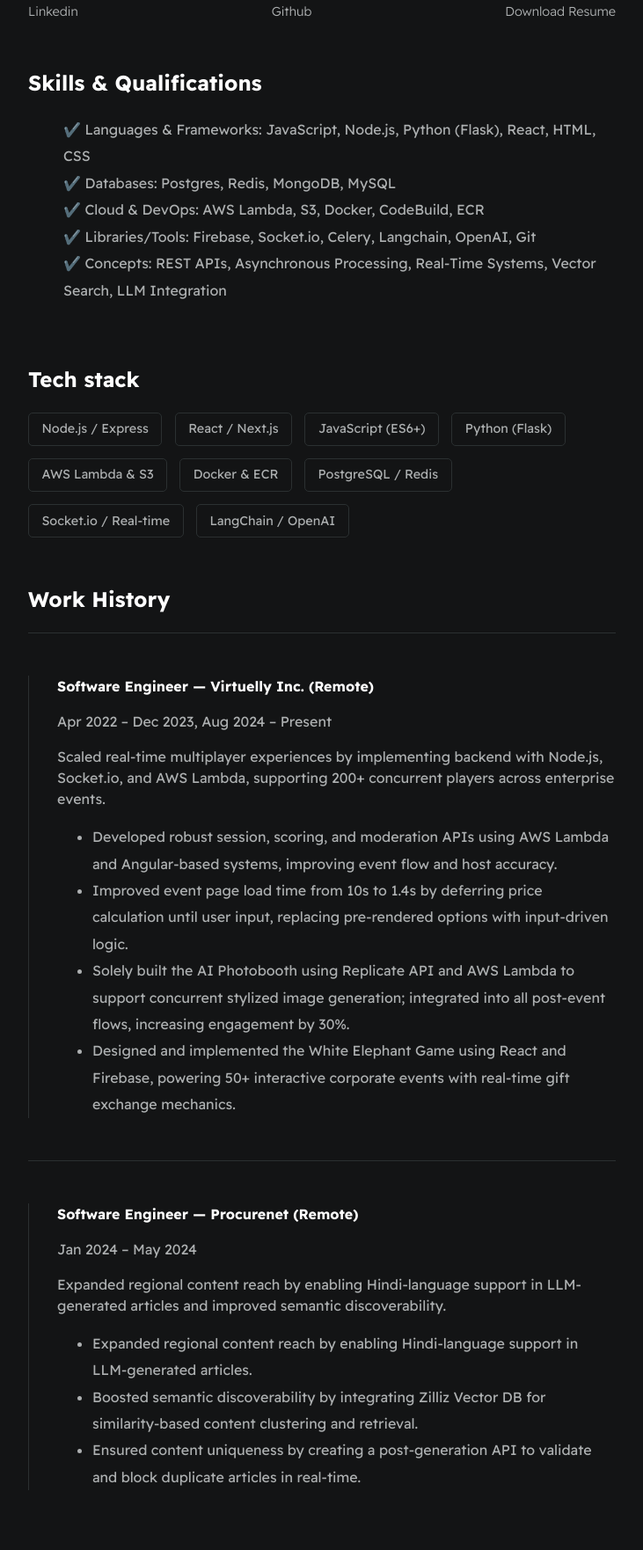
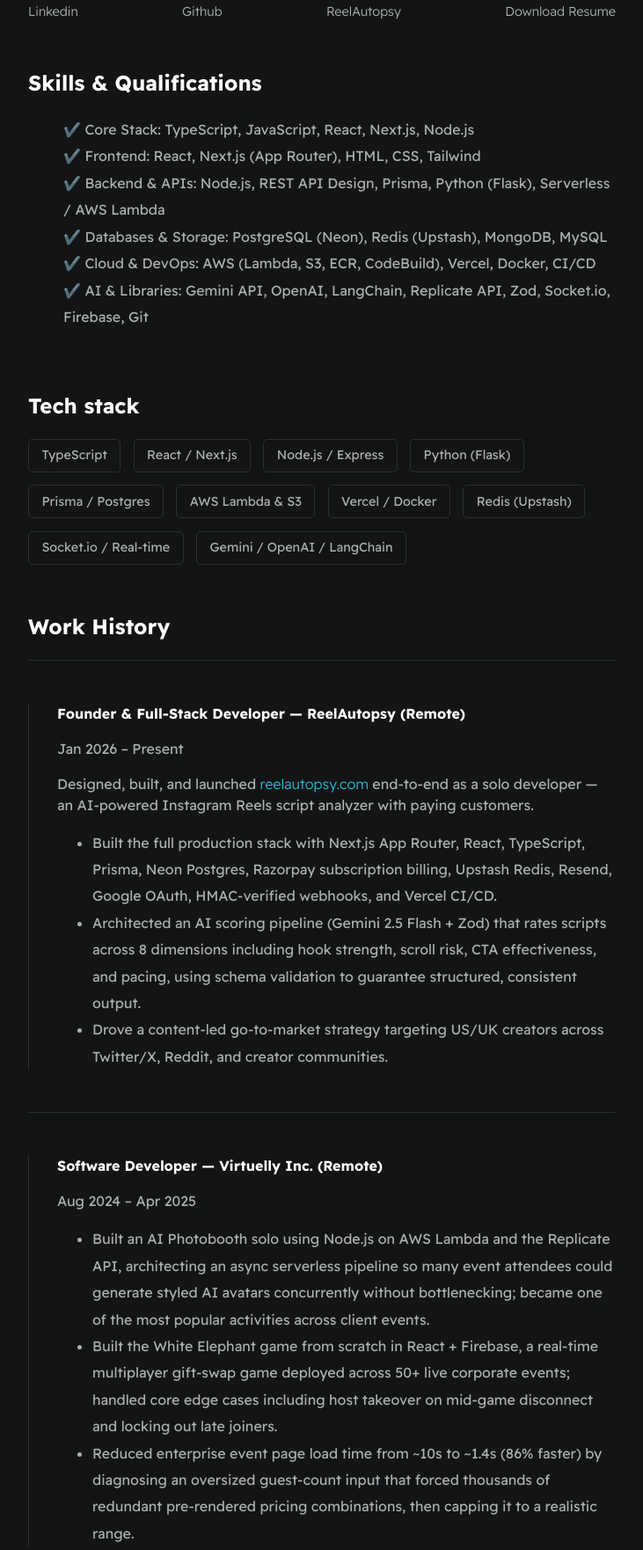
Before and after one commit to Subham2512/Portfolio-main, a plain HTML site: page index.html in a window 1280 px wide. Shown: the part 349-2111 px from the top of the page at 88% size, without its empty margins (274-1005 px from the left). Drawn offline with Linux system fonts and the light colour scheme.

Commit message:
Update index.html

```diff
--- a/index.html
+++ b/index.html
@@ -5,7 +5,7 @@
     <meta charset="utf-8">
     <meta http-equiv="X-UA-Compatible" content="IE=edge">
     <title>Subham Dixit</title>
-    <meta name="description" content="Full-Stack JavaScript Engineer — Node.js, React, AWS, Python, AI/LLM Integration">
+    <meta name="description" content="Full-Stack Developer — TypeScript, React, Next.js, Node.js, AWS, AI/LLM Integration">
     <meta name="viewport" content="width=device-width, initial-scale=1">
     <link rel="stylesheet" href="./styles/main.css">
 </head>
@@ -18,43 +18,45 @@
 
             <div>
                 <h1 id="user-name">Subham Dixit</h1>
-                <p id="bio">Full-Stack JavaScript Engineer with 3 years of experience building real-time, cloud-native web platforms. Specialized in API design, scalable system architecture, and integrating AI/LLM workflows.</p>
+                <p id="bio">Full-Stack Developer with 3+ years shipping production web applications in TypeScript, React, Next.js, and Node.js. I own features end-to-end, from architecture and API design to frontend and deployment on AWS and Vercel.</p>
                 <p id="email">📧 dixitsubham12@gmail.com</p>
             </div>
         </section>
 
         <section class="section--page">
-
             <div id="socials--list">
                 <a href="https://www.linkedin.com/in/subham-dixit-9b00a0105/" target="_blank">Linkedin</a>
                 <a href="https://github.com/Subham2512" target="_blank">Github</a>
-                <a href="/mnt/data/Subham_Resume.pdf" target="_blank">Download Resume</a>
+                <a href="https://reelautopsy.com" target="_blank">ReelAutopsy</a>
+                <a href="./assets/Subham_Resume.pdf" target="_blank">Download Resume</a>
             </div>
         </section>
 
         <section class="section--page">
             <h2>Skills & Qualifications</h2>
             <ul id="qualifications--list">
-                <li>✔️ Languages & Frameworks: JavaScript, Node.js, Python (Flask), React, HTML, CSS</li>
-                <li>✔️ Databases: Postgres, Redis, MongoDB, MySQL</li>
-                <li>✔️ Cloud & DevOps: AWS Lambda, S3, Docker, CodeBuild, ECR</li>
-                <li>✔️ Libraries/Tools: Firebase, Socket.io, Celery, Langchain, OpenAI, Git</li>
-                <li>✔️ Concepts: REST APIs, Asynchronous Processing, Real-Time Systems, Vector Search, LLM Integration</li>
+                <li>✔️ Core Stack: TypeScript, JavaScript, React, Next.js, Node.js</li>
+                <li>✔️ Frontend: React, Next.js (App Router), HTML, CSS, Tailwind</li>
+                <li>✔️ Backend & APIs: Node.js, REST API Design, Prisma, Python (Flask), Serverless / AWS Lambda</li>
+                <li>✔️ Databases & Storage: PostgreSQL (Neon), Redis (Upstash), MongoDB, MySQL</li>
+                <li>✔️ Cloud & DevOps: AWS (Lambda, S3, ECR, CodeBuild), Vercel, Docker, CI/CD</li>
+                <li>✔️ AI & Libraries: Gemini API, OpenAI, LangChain, Replicate API, Zod, Socket.io, Firebase, Git</li>
             </ul>
         </section>
 
         <section class="section--page">
             <h2>Tech stack</h2>
             <div id="wrapper--techstack__items">
+                <div class="card--techstack"><span>TypeScript</span></div>
+                <div class="card--techstack"><span>React / Next.js</span></div>
                 <div class="card--techstack"><span>Node.js / Express</span></div>
-                <div class="card--techstack"><span>React / Next.js</span></div>
-                <div class="card--techstack"><span>JavaScript (ES6+)</span></div>
                 <div class="card--techstack"><span>Python (Flask)</span></div>
+                <div class="card--techstack"><span>Prisma / Postgres</span></div>
                 <div class="card--techstack"><span>AWS Lambda & S3</span></div>
-                <div class="card--techstack"><span>Docker & ECR</span></div>
-                <div class="card--techstack"><span>PostgreSQL / Redis</span></div>
+                <div class="card--techstack"><span>Vercel / Docker</span></div>
+                <div class="card--techstack"><span>Redis (Upstash)</span></div>
                 <div class="card--techstack"><span>Socket.io / Real-time</span></div>
-                <div class="card--techstack"><span>LangChain / OpenAI</span></div>
+                <div class="card--techstack"><span>Gemini / OpenAI / LangChain</span></div>
             </div>
         </section>
 
@@ -63,14 +65,25 @@
 
             <div class="line-break"></div>
             <div class="card--work-history">
-                <strong>Software Engineer — Virtuelly Inc. (Remote)</strong>
-                <p>Apr 2022 – Dec 2023, Aug 2024 – Present</p>
-                <p>Scaled real-time multiplayer experiences by implementing backend with Node.js, Socket.io, and AWS Lambda, supporting 200+ concurrent players across enterprise events.</p>
+                <strong>Founder & Full-Stack Developer — ReelAutopsy (Remote)</strong>
+                <p>Jan 2026 – Present</p>
+                <p>Designed, built, and launched <a href="https://reelautopsy.com" target="_blank">reelautopsy.com</a> end-to-end as a solo developer — an AI-powered Instagram Reels script analyzer with paying customers.</p>
                 <ul>
-                    <li>Developed robust session, scoring, and moderation APIs using AWS Lambda and Angular-based systems, improving event flow and host accuracy.</li>
-                    <li>Improved event page load time from 10s to 1.4s by deferring price calculation until user input, replacing pre-rendered options with input-driven logic.</li>
-                    <li>Solely built the AI Photobooth using Replicate API and AWS Lambda to support concurrent stylized image generation; integrated into all post-event flows, increasing engagement by 30%.</li>
-                    <li>Designed and implemented the White Elephant Game using React and Firebase, powering 50+ interactive corporate events with real-time gift exchange mechanics.</li>
+                    <li>Built the full production stack with Next.js App Router, React, TypeScript, Prisma, Neon Postgres, Razorpay subscription billing, Upstash Redis, Resend, Google OAuth, HMAC-verified webhooks, and Vercel CI/CD.</li>
+                    <li>Architected an AI scoring pipeline (Gemini 2.5 Flash + Zod) that rates scripts across 8 dimensions including hook strength, scroll risk, CTA effectiveness, and pacing, using schema validation to guarantee structured, consistent output.</li>
+                    <li>Drove a content-led go-to-market strategy targeting US/UK creators across Twitter/X, Reddit, and creator communities.</li>
+                </ul>
+            </div>
+
+            <div class="line-break"></div>
+
+            <div class="card--work-history">
+                <strong>Software Developer — Virtuelly Inc. (Remote)</strong>
+                <p>Aug 2024 – Apr 2025</p>
+                <ul>
+                    <li>Built an AI Photobooth solo using Node.js on AWS Lambda and the Replicate API, architecting an async serverless pipeline so many event attendees could generate styled AI avatars concurrently without bottlenecking; became one of the most popular activities across client events.</li>
+                    <li>Built the White Elephant game from scratch in React + Firebase, a real-time multiplayer gift-swap game deployed across 50+ live corporate events; handled core edge cases including host takeover on mid-game disconnect and locking out late joiners.</li>
+                    <li>Reduced enterprise event page load time from ~10s to ~1.4s (86% faster) by diagnosing an oversized guest-count input that forced thousands of redundant pre-rendered pricing combinations, then capping it to a realistic range.</li>
                 </ul>
             </div>
 
@@ -79,29 +92,42 @@
             <div class="card--work-history">
                 <strong>Software Engineer — Procurenet (Remote)</strong>
                 <p>Jan 2024 – May 2024</p>
-                <p>Expanded regional content reach by enabling Hindi-language support in LLM-generated articles and improved semantic discoverability.</p>
                 <ul>
-                    <li>Expanded regional content reach by enabling Hindi-language support in LLM-generated articles.</li>
-                    <li>Boosted semantic discoverability by integrating Zilliz Vector DB for similarity-based content clustering and retrieval.</li>
-                    <li>Ensured content uniqueness by creating a post-generation API to validate and block duplicate articles in real-time.</li>
+                    <li>Added Hindi-language support to an LLM content-generation pipeline by designing and tuning a new prompt that produced structured Hindi articles alongside the existing English flow.</li>
+                    <li>Built a keyword-based duplicate-content check that runs at publish time, scanning article titles and rejecting matches so duplicate-topic articles do not get published.</li>
+                </ul>
+            </div>
+
+            <div class="line-break"></div>
+
+            <div class="card--work-history">
+                <strong>Software Engineer — Virtuelly Inc. (Remote)</strong>
+                <p>Apr 2022 – Dec 2023</p>
+                <ul>
+                    <li>Joined as a junior engineer on a 7-person team building enterprise virtual event platforms (Node.js, React, AWS) serving thousands of concurrent users.</li>
+                    <li>Owned the scoring logic for a real-time event platform (Node.js, Socket.io), implementing and fixing how player and session scores were calculated within live event flows.</li>
+                    <li>Worked across the existing codebase to ship features and fixes in a production environment.</li>
                 </ul>
             </div>
 
             <section class="section--page">
+                <h2>Education</h2>
+                <div class="card--project">
+                    <p><span>🎓 </span>B.Tech in Computer Science & IT — IPS Academy (IES), Indore | 2018 – 2022 | CGPA: 8.5 / 10</p>
+                </div>
+            </section>
+
+            <section class="section--page">
                 <h2>Accomplishments & Awards</h2>
-
                 <div class="card--project">
                     <p><span>🏆 </span>Ranked in the Top 2% (Rank 439) in CodeChef January Long Challenge 2021.</p>
                 </div>
-
                 <div class="card--project">
                     <p><span>🏆 </span>Finalist in Dare2Compete Recruitables 2021 (Top 6% among 100,000+ applicants).</p>
                 </div>
-
                 <div class="card--project">
                     <p><span>🏆 </span>4★ Coder on CodeChef (Rating: 1806).</p>
                 </div>
-
             </section>
 
         </section>
```
